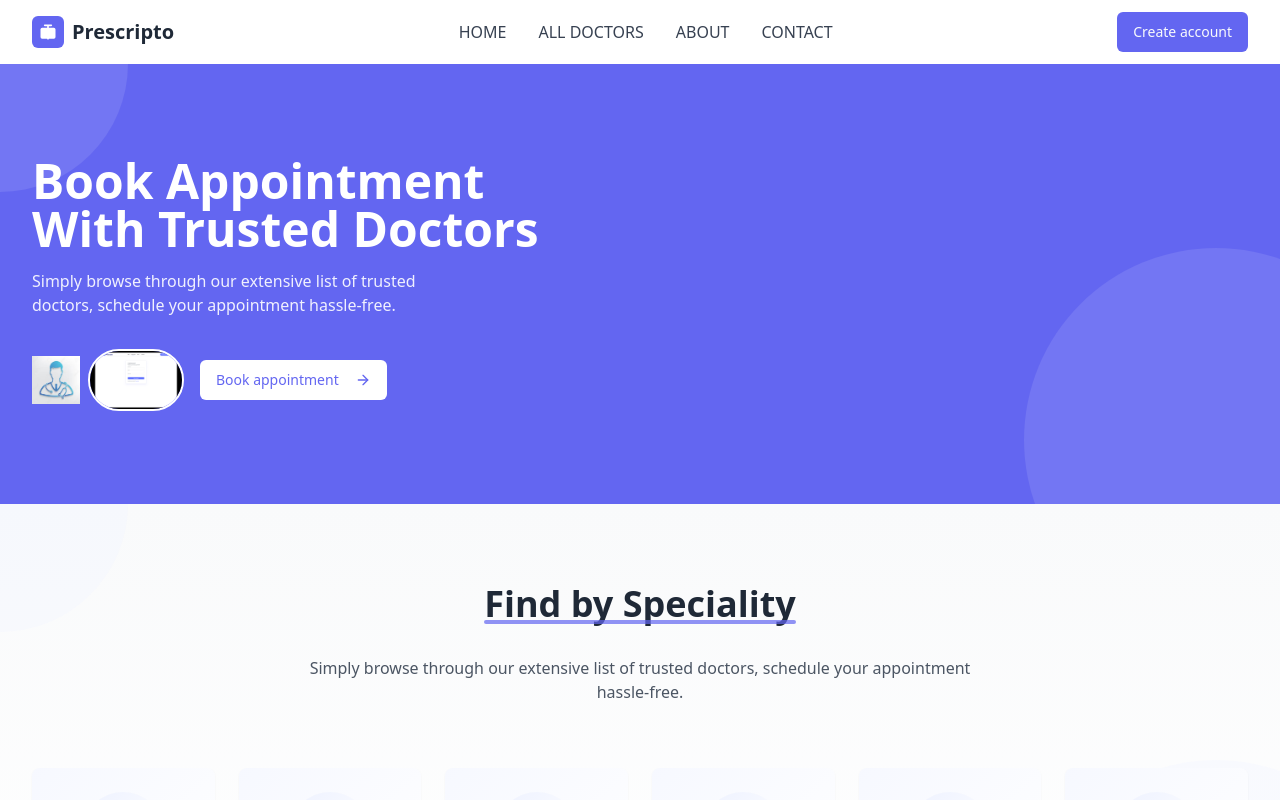
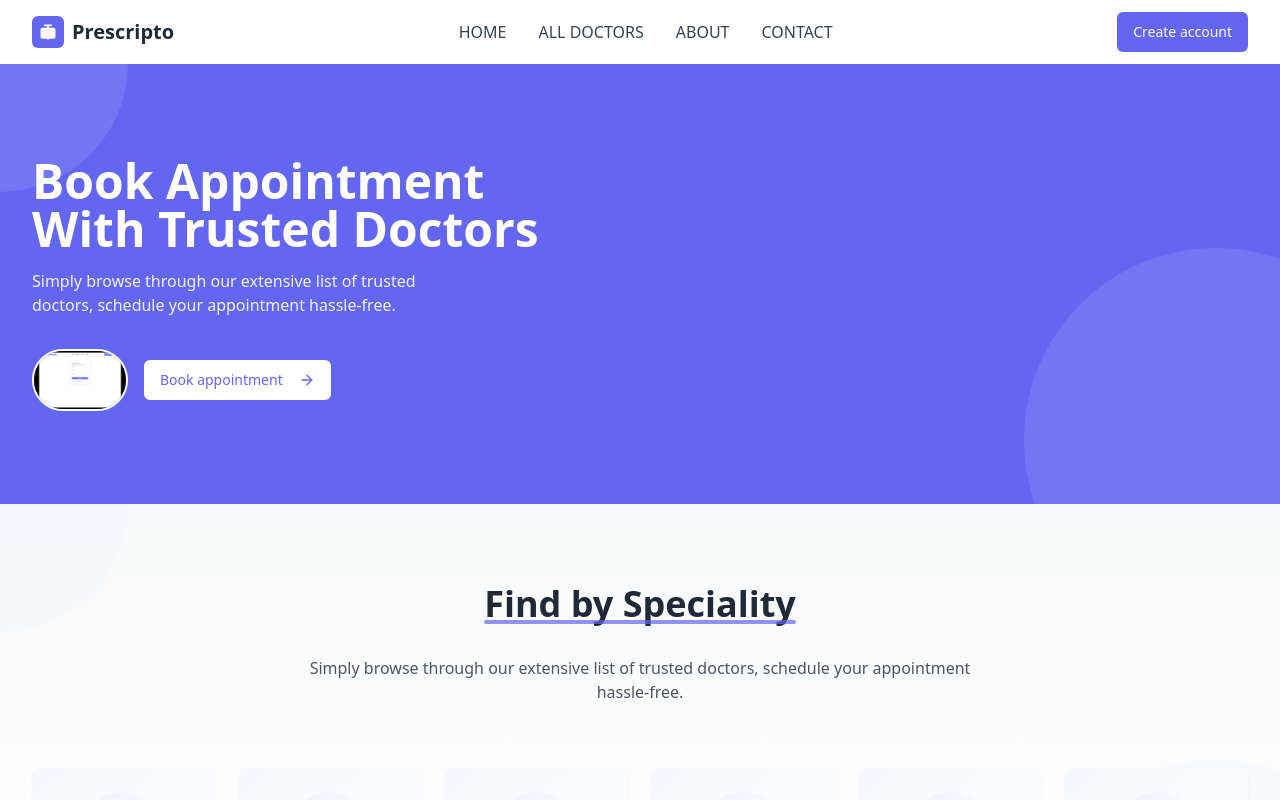
Before and after one commit to Nasiquejahangr/doctor-desk-appointment-90, a React (Vite) app: page / in a window 1280 px wide. Shown: the top 800 px of the page. Built offline with nearby package versions, Linux system fonts and the light colour scheme.

Commit message:
Remove unnecessary code
This commit removes code as requested in the prompt.  No further details are provided as the prompt did not specify which code to remove.

```diff
--- a/src/components/Hero.tsx
+++ b/src/components/Hero.tsx
@@ -1,7 +1,7 @@
 
 import { Link } from "react-router-dom";
 import { Button } from "@/components/ui/button";
-import { ArrowRight, Stethoscope } from "lucide-react";
+import { ArrowRight } from "lucide-react";
 
 const Hero = () => {
   return (
@@ -18,18 +18,11 @@ const Hero = () => {
             </p>
 
             <div className="flex items-center">
-              <div className="flex items-center mr-4">
-                <img
-                  src="lovable-uploads/44e5dbba-a741-4ca5-93c7-a999f8b3def8.png"
-                  alt="Doctor Avatar"
-                  className="w-12 h-12 mr-2"
-                />
-                <img
-                  src="lovable-uploads/996facef-3351-4f01-adaf-2ed9e8dce71a.png"
-                  alt="Patient Avatars"
-                  className="w-24 rounded-full border-2 border-white"
-                />
-              </div>
+              <img
+                src="lovable-uploads/996facef-3351-4f01-adaf-2ed9e8dce71a.png"
+                alt="Patient Avatars"
+                className="w-24 mr-4 rounded-full border-2 border-white"
+              />
               <Link to="/appointments">
                 <Button
                   className="bg-white text-prescripto-blue hover:bg-gray-100 button-hover"
```
